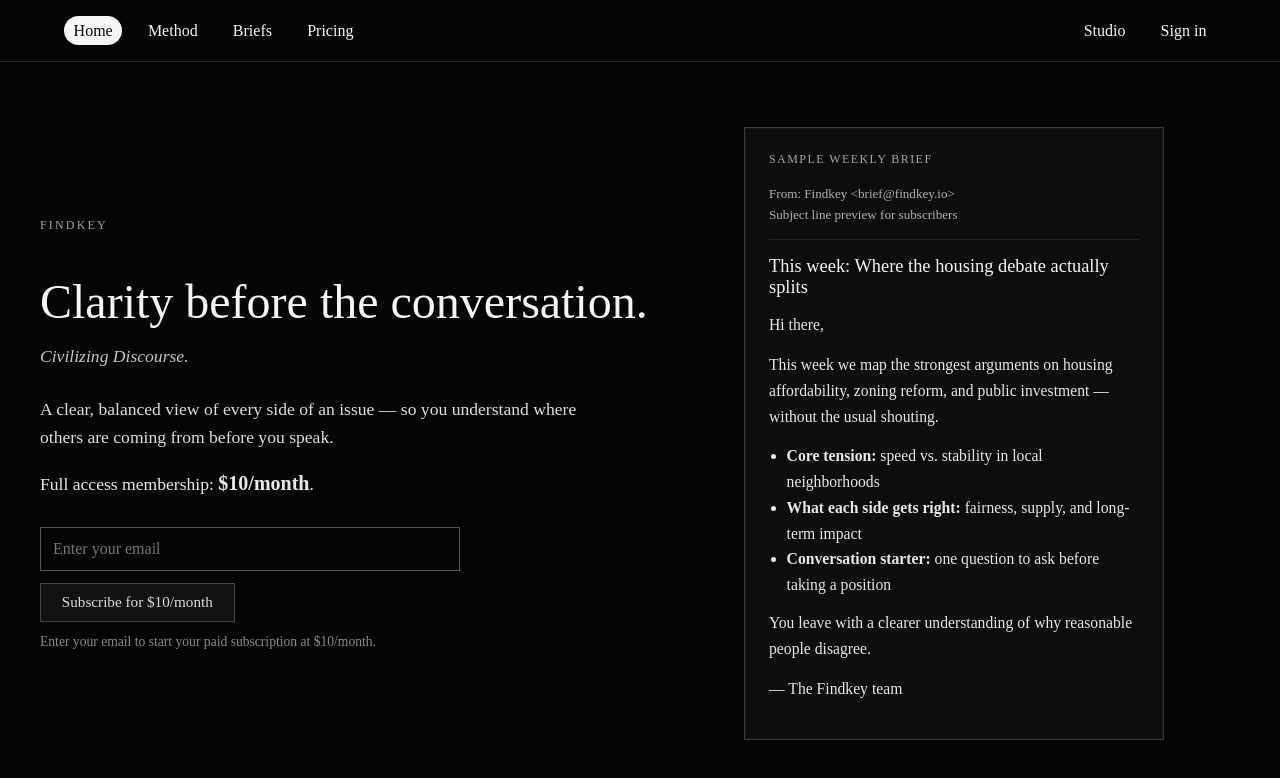
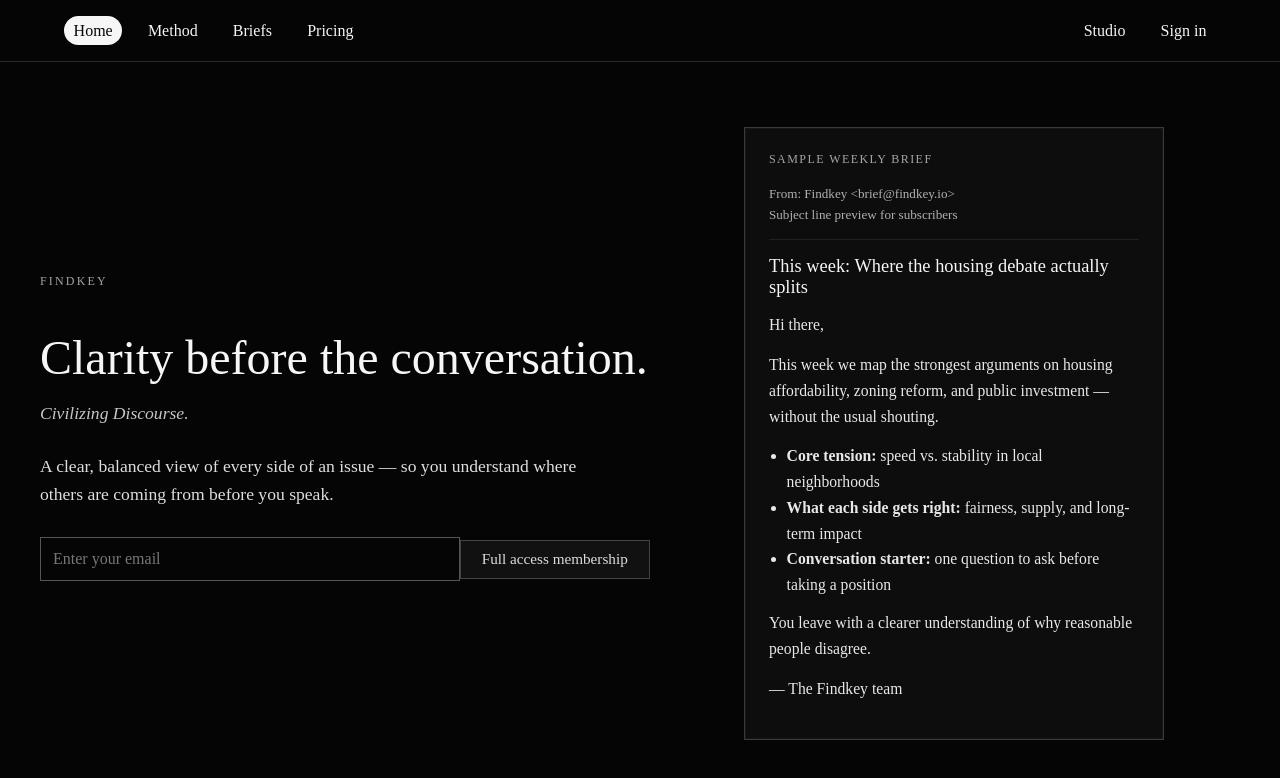
Before and after one commit to rykifin-prog/findkey.github.io, a Next.js app: page / in a window 1280 px wide. Shown: the top 778 px of the page. Built offline with nearby package versions, Linux system fonts and the light colour scheme; no server answers.

Commit message:
Refine landing page subscription CTA copy

```diff
--- a/app/(public)/page.module.css
+++ b/app/(public)/page.module.css
@@ -44,16 +44,7 @@
   opacity: 0.9;
 }
 
-.pricing {
-  font-size: var(--font-size-lg);
-  margin-bottom: var(--space-8);
-  opacity: 0.95;
-}
 
-.priceStrong {
-  font-size: var(--font-size-xl);
-  color: var(--color-text-primary);
-}
 
 .signup {
   margin-top: var(--space-6);
@@ -76,6 +67,8 @@
 }
 
 .signupButton {
+  display: inline-block;
+  margin-top: var(--space-2);
   background: #111;
   color: #ddd;
   border: 1px solid #444;
@@ -91,12 +84,6 @@
   color: var(--color-text-primary);
 }
 
-.note {
-  margin-top: var(--space-3);
-  font-size: 0.85rem;
-  opacity: 0.55;
-  max-width: 420px;
-}
 
 .previewCard {
   border: 1px solid var(--color-border-strong);
--- a/app/(public)/page.tsx
+++ b/app/(public)/page.tsx
@@ -15,9 +15,6 @@
             are coming from before you speak.
           </p>
 
-          <p className={styles.pricing}>
-            Full access membership: <strong className={styles.priceStrong}>$10/month</strong>.
-          </p>
 
           <form
             action="https://buttondown.com/api/emails/embed-subscribe/findkey"
@@ -35,15 +32,11 @@
               required
               className={styles.signupInput}
             />
-            <br />
             <button type="submit" className={styles.signupButton}>
-              Subscribe for $10/month
+              Full access membership
             </button>
           </form>
 
-          <div className={styles.note}>
-            Enter your email to start your paid subscription at $10/month.
-          </div>
         </section>
 
         <aside className={styles.previewCard} aria-label="Sample email preview">
```
